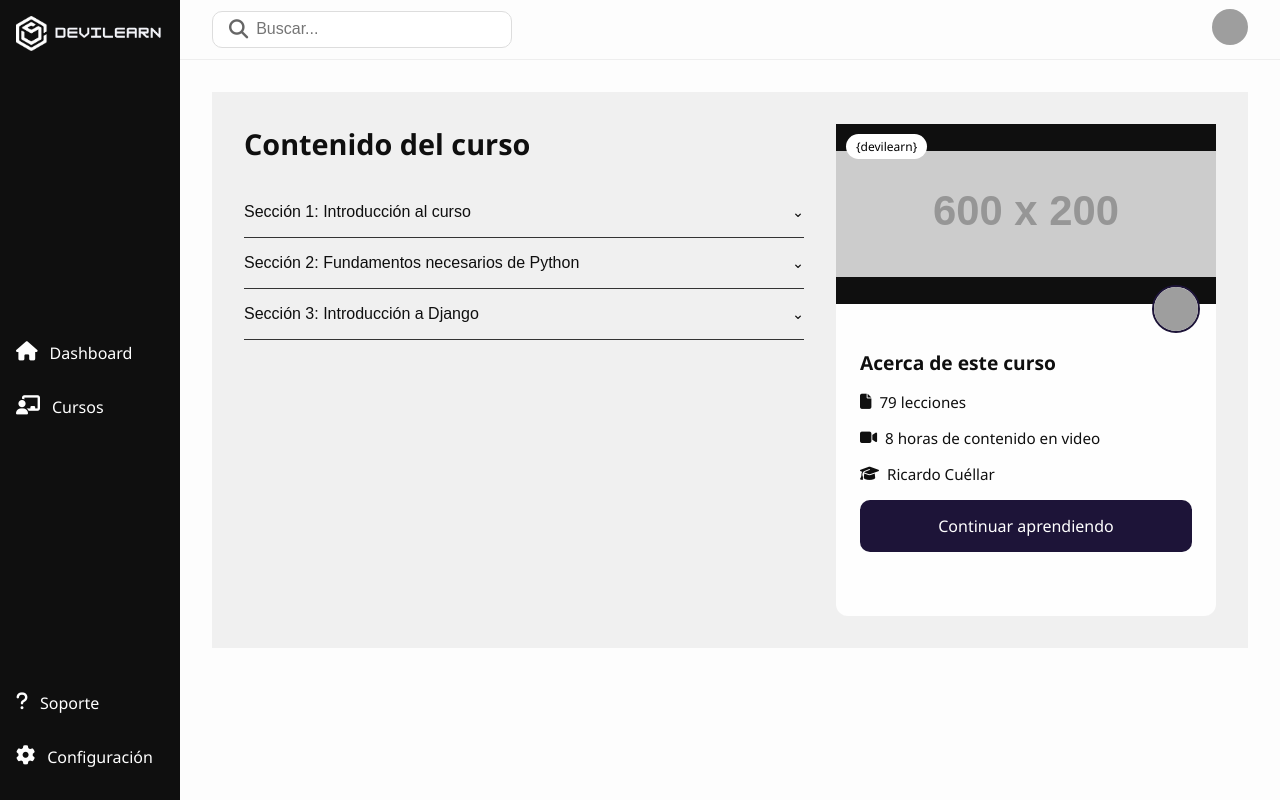
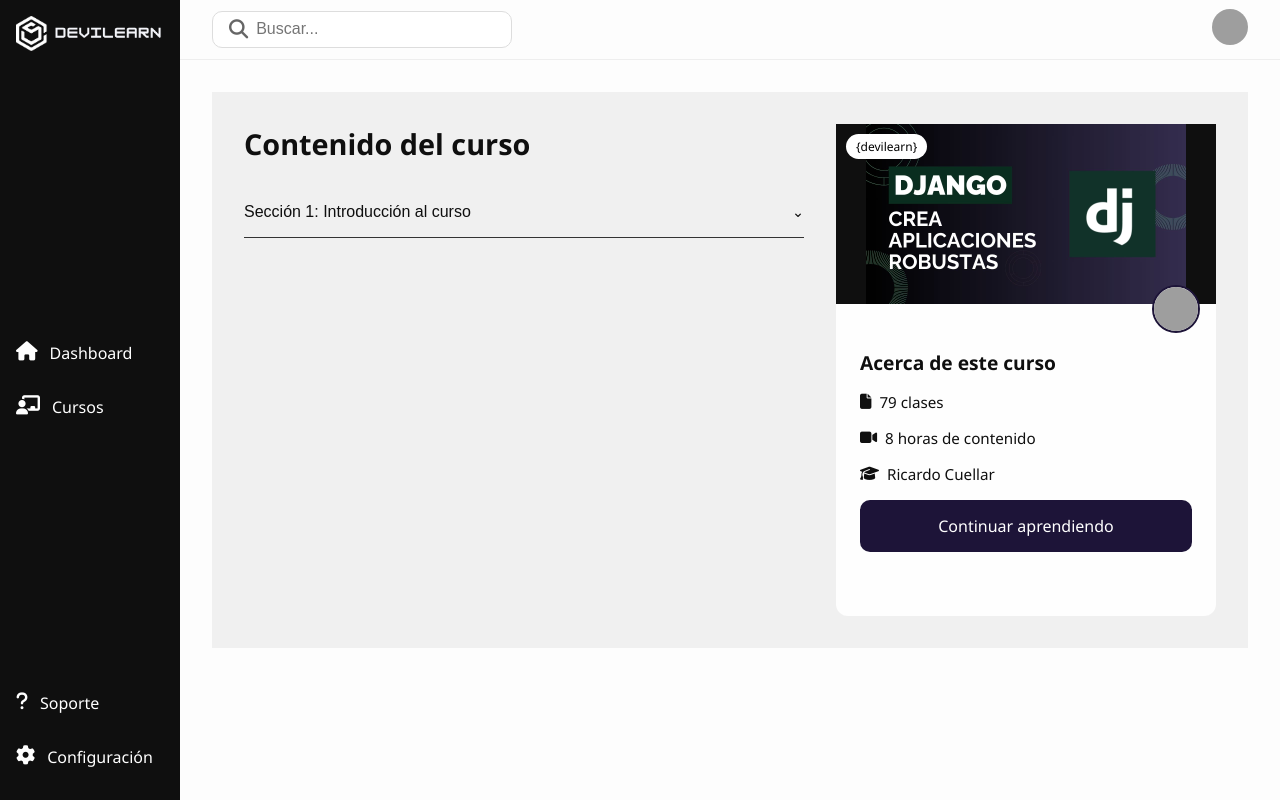
Before and after one commit to diegolozadev/devlearn, a Django app: page /courses/detail/ in a window 1280 px wide. Run offline with Django 5.2, Linux system fonts and the light colour scheme; grey boxes labelled with a size stand in for pictures from a placeholder-image service; some libraries are stand-ins or nearby versions; grey boxes are pictures that could not be loaded.

Commit message:
Refactor course detail and lessons templates to dynamically render course content and lessons

```diff
--- a/apps/courses/templates/courses/course_detail.html
+++ b/apps/courses/templates/courses/course_detail.html
@@ -25,34 +25,20 @@
                     <div class="course-sections">
                         <h2>Contenido del curso</h2>
                         <div class="accordion">
-                            <div class="accordion-item">
-                                <button class="accordion-header">Sección 1: Introducción al curso</button>
-                                <div class="accordion-content">
-                                    <ul>
-                                        <li><i class="fa-solid fa-video"></i>¿Qué aprenderás en este curso?</li>
-                                        <li><i class="fa-solid fa-file"></i>Cómo usar la plataforma</li>
-                                    </ul>
+
+                            {% for section in course.course_content %}
+                                <div class="accordion-item">
+                                    <button class="accordion-header">Sección {{section.id}}: {{section.name}}</button>
+                                    <div class="accordion-content">
+                                        <ul>
+                                            {% for lesson in section.lessons %}
+                                                <li><i class="fa-solid {% if lesson.type == 'video' %} fa-video {% else %} fa-file {% endif %}"></i>{{lesson.name}}</li>
+                                            {% endfor %}
+                                        </ul>
+                                    </div>
                                 </div>
-                            </div>
-                            <div class="accordion-item">
-                                <button class="accordion-header">Sección 2: Fundamentos necesarios de Python</button>
-                                <div class="accordion-content">
-                                    <ul>
-                                        <li>Variables y tipos de datos</li>
-                                        <li>Condicionales y bucles</li>
-                                        <li>Funciones básicas</li>
-                                    </ul>
-                                </div>
-                            </div>
-                            <div class="accordion-item">
-                                <button class="accordion-header">Sección 3: Introducción a Django</button>
-                                <div class="accordion-content">
-                                    <ul>
-                                        <li>¿Qué es Django?</li>
-                                        <li>Primer proyecto con Django</li>
-                                    </ul>
-                                </div>
-                            </div>
+                            {% endfor %}
+
                             <!-- Agrega más secciones similares -->
                         </div>
                     </div>
@@ -61,17 +47,17 @@
                     <div class="course-info-card">
                         <div class="card-banner">
                             <div class="tag">{devilearn}</div>
-                            <img src="https://placehold.co/600x200/1e1e1e/ffffff?text=django" alt="Curso Django" />
+                            <img src="{% static course.course_image %}" alt="Curso Django" />
                             <img class="author-avatar" src="https://randomuser.me/api/portraits/men/15.jpg" alt="Autor">
                         </div>
                         <div class="card-body">
                             <h3>Acerca de este curso</h3>
                             <ul class="course-details">
-                                <li><i class="fa-solid fa-file"></i> 79 lecciones</li>
-                                <li><i class="fa-solid fa-video"></i> 8 horas de contenido en video</li>
-                                <li><i class="fa-solid fa-graduation-cap"></i> Ricardo Cuéllar</li>
+                                <li><i class="fa-solid fa-file"></i> {{course.info_course.lessons}} clases </li>
+                                <li><i class="fa-solid fa-video"></i> {{course.info_course.duration}} horas de contenido </li>
+                                <li><i class="fa-solid fa-graduation-cap"></i> {{course.info_course.instructor}}</li>
                             </ul>
-                            <a class="btn bnt-primary btn-course" href="course_lessons.html">Continuar aprendiendo</a>
+                            <a class="btn bnt-primary btn-course" href="{% url course.course_link %}">Continuar aprendiendo</a>
 
                         </div>
                     </div>
--- a/apps/courses/views.py
+++ b/apps/courses/views.py
@@ -48,9 +48,76 @@ def course_list(request):
     })
 
 def course_detail(request):
-    return render(request, 'courses/course_detail.html', {
+    course = {
+        'course_title': 'Django Aplicaciones',
+        'course_link': 'course_lessons',
+        'course_image': 'images/curso_2.jpg',
+        'info_course': {
+            'lessons': 79,
+            'duration': 8,
+            'instructor': 'Ricardo Cuellar'
+        },
+        'course_content':[
+            {
+                'id': 1,
+                'name': 'Introducción al curso',
+                'lessons': [
+                    {
+                        'name': '¿Que aprenderás en el curso?',
+                        'type': 'video'
+                    },
+                    {
+                        'name': '¿Como usar la plataforma?',
+                        'type': 'article'
+                    },
 
+                ]
+            }
+        ]
+    }
+    return render(request, 'courses/course_detail.html',{
+        'course': course
     })
 
 def course_lessons(request):
-    pass
+    lesson = {
+        'course_title': 'Django Aplicaciones',
+        'course_progress': 30,
+        'course_content':[
+            {
+                'id': 1,
+                'name': 'Introducción al curso',
+                'total_lessons': 6,
+                'complete_lessons': 3,
+                'lessons': [
+                    {
+                        'name': '¿Que aprenderás en el curso?',
+                        'type': 'video'
+                    },
+                    {
+                        'name': '¿Como usar la plataforma?',
+                        'type': 'article'
+                    },
+                ]
+            },
+            {
+                'id': 2,
+                'name': 'Django principios',
+                'total_lessons': 12,
+                'complete_lessons': 2,
+                'lessons': [
+                    {
+                        'name': '¿Que aprenderás en el curso?',
+                        'type': 'video'
+                    },
+                    {
+                        'name': '¿Como usar la plataforma?',
+                        'type': 'article'
+                    },
+                ]
+            },
+        ]
+    }
+    return render(request, 'courses/course_lessons.html', {
+        'lesson': lesson
+    })
```
Also changed, not shown: apps/courses/templates/courses/course_lessons.html (+28 -36 lines).
